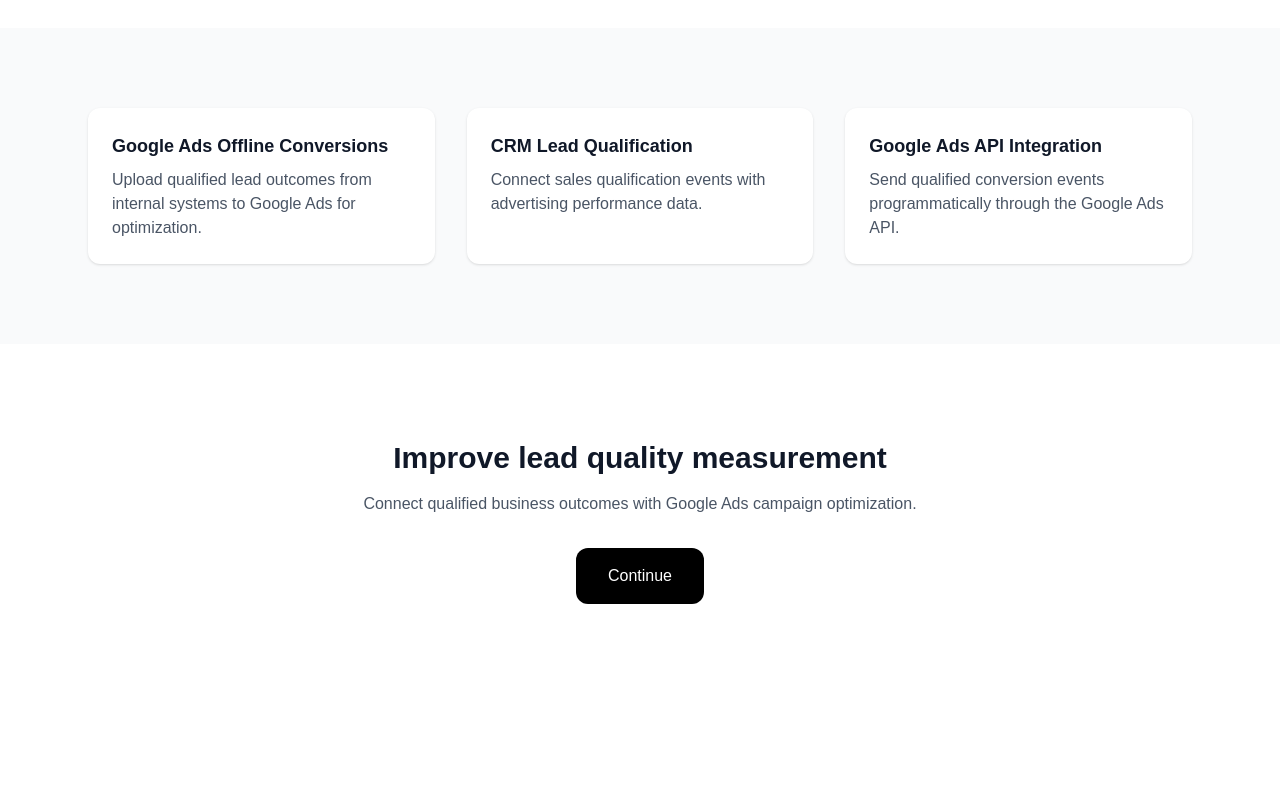
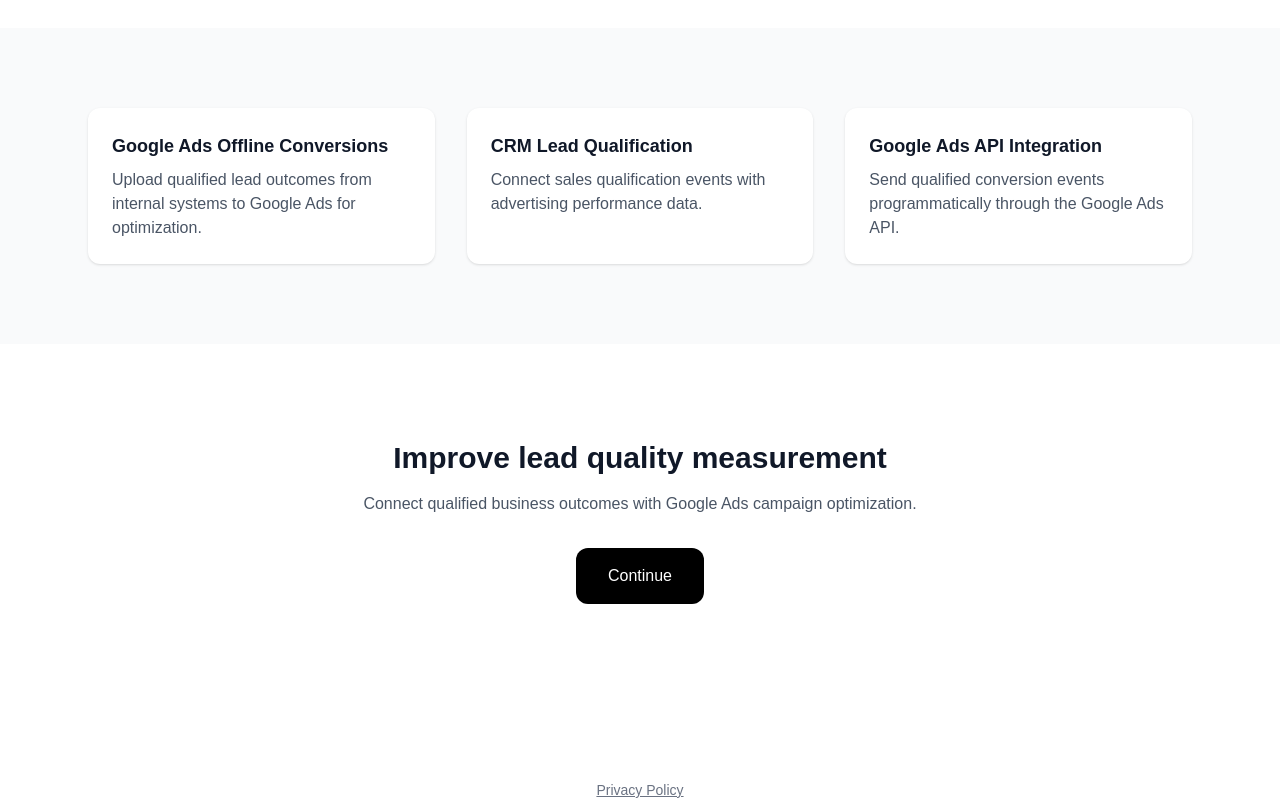
Before and after one commit to MuhammadIbrahimZahid/google-ads-lander, a Next.js app: page / in a window 1280 px wide. Shown: the part 506-1306 px from the top of the page. Before the commit the page ends 1206 px from the top, so only its background shows below. Built offline with nearby package versions, Linux system fonts and the light colour scheme; no server answers.

Commit message:
small update

```diff
--- a/src/app/page.tsx
+++ b/src/app/page.tsx
@@ -126,6 +126,12 @@ export default function Home() {
       </section>
 
       <LeadModal open={showForm} onClose={() => setShowForm(false)} />
+
+      <footer className="mt-20 text-center text-sm text-gray-500">
+        <a href="/privacy" className="underline">
+          Privacy Policy
+        </a>
+      </footer>
     </main>
   );
 }
```
